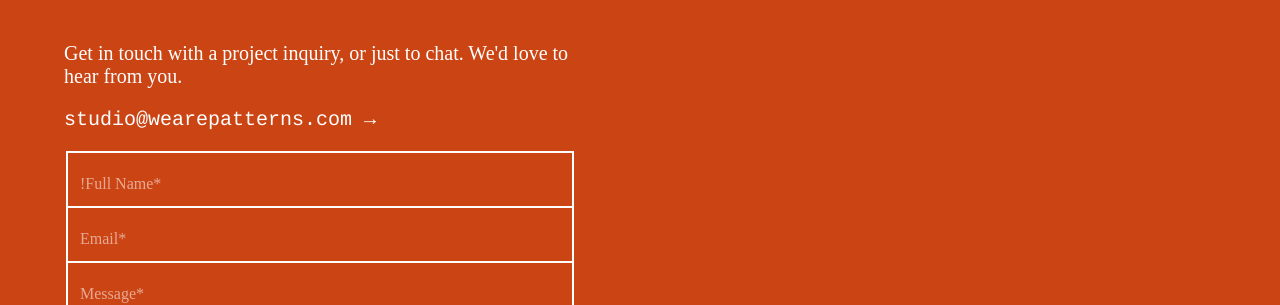
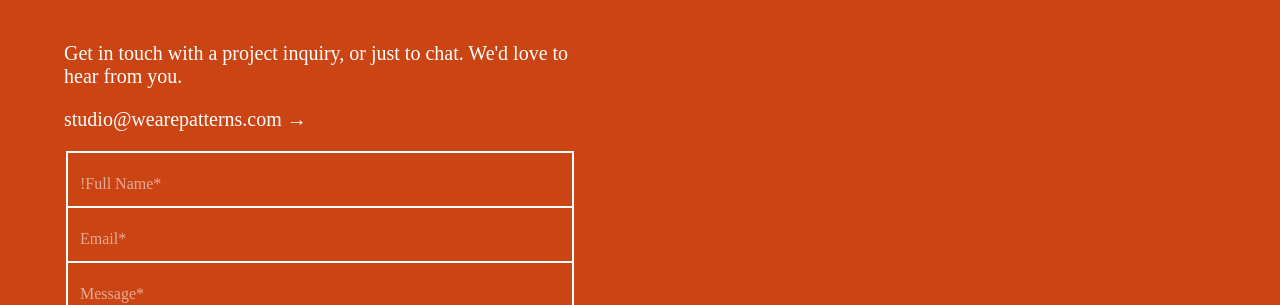
Before and after one commit to wearepatterns/wearepatterns.github.io, a Jekyll site: the page built from index.markdown, in a window 1280 px wide. Shown: the part 833-1138 px from the top of the page. Built offline with Jekyll 4.4.1, drawn with Linux system fonts in a browser that asks for light colours.

Commit message:
Update new.html

```diff
--- a/_layouts/new.html
+++ b/_layouts/new.html
@@ -43,7 +43,7 @@
         <section class="mh3 mh4-ns mh5-l">
             <h1 class="pt5 pt6-l pb0 pb4 mt0 f3 f2-l normal">Contact</h1>
             <p class="mw6">Get in touch with a project inquiry, or just to chat. We'd love to hear from you.</p>
-            <p class="courier fw3" style='font-family:'source-code-pro';><a class="link white" hef="mailto:studio@wearepatterns.com">studio@wearepatterns.com</a> &#8594;</p>
+            <p class="fw3" style='font-family:'source-code-pro';><a class="link white" hef="mailto:studio@wearepatterns.com">studio@wearepatterns.com</a> &#8594;</p>
 
             <form class="mw6 f5" action="//formspree.io/tylernford@gmail.com" method="POST">
                 <fieldset class="b--white bb-0">
```
